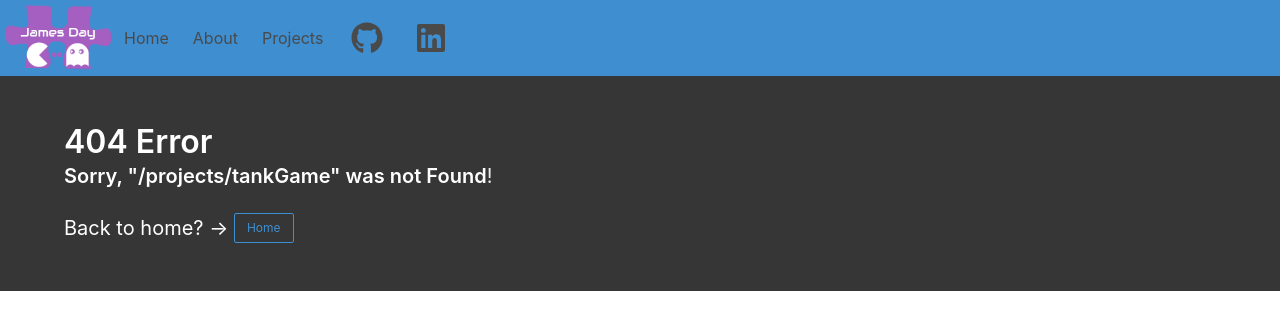
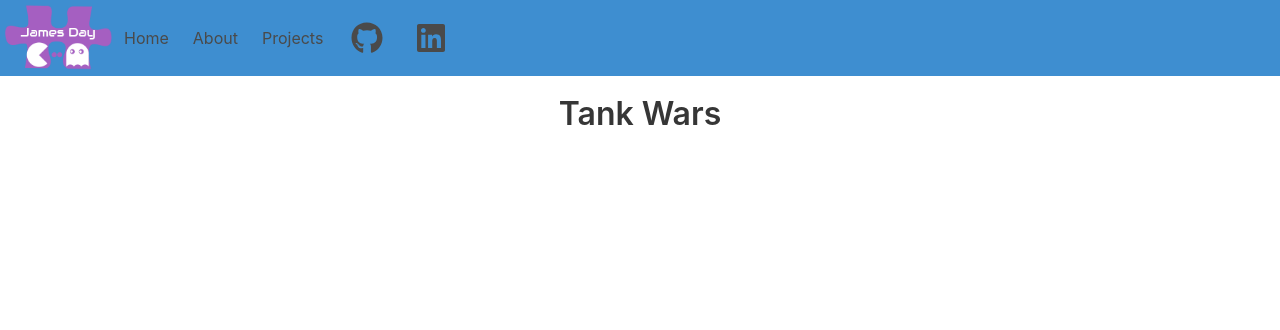
Before and after one commit to dayjames12/PersonalWebsite, a Node server app: page /projects/tankGame in a window 1280 px wide. Shown: the top 330 px of the page. Run offline with Node 20, Linux system fonts and the light colour scheme; some libraries are stand-ins or nearby versions.

Commit message:
added route for the tank game

```diff
--- a/routes/app.js
+++ b/routes/app.js
@@ -16,7 +16,7 @@ router.get('/projects', (req,res) => {
     res.render('projects', {title: 'Projects'})
 })
 
-// // get project page
+// get project page
 // router.get('/database', (req,res) => {
 //     res.render('651-database-project/database', {title: 'CSC651 Final Course Project'})
 // })
@@ -26,5 +26,10 @@ router.get('/projects/dog', (req,res) => {
     res.render('Projects/dog.hbs', {title: 'Dogs'})
 })
 
+// Route for my CSC-413 Tank Game
+router.get('/projects/tankGame', (req,res) => {
+    res.render('Projects/tankGame.hbs', {title: 'Tank Game'})
+})
+
 
 module.exports = router
--- a/views/Projects/dog.hbs
+++ b/views/Projects/dog.hbs
@@ -1,7 +1,7 @@
 <body>
     <div class="app">
         <div class="header">
-            <h1 class="title is-hero"><strong>Infinite Dog App</strong></h1>
+            <h1 class="title is-hero">Infinite Dog App</h1>
             <div class="select is-primary is-rounded" id="breed"></div>
         </div>
         <div class="slideshow" id="slideshow"></div>
--- a/views/Projects/tankGame.hbs
+++ b/views/Projects/tankGame.hbs
@@ -0,0 +1,11 @@
+<body>
+    <div class="header">
+        <h1 class="title is-hero">Tank Wars</h1>
+    </div>
+
+    <div class="container">
+
+    </div>
+
+</body>
+</html>
```
